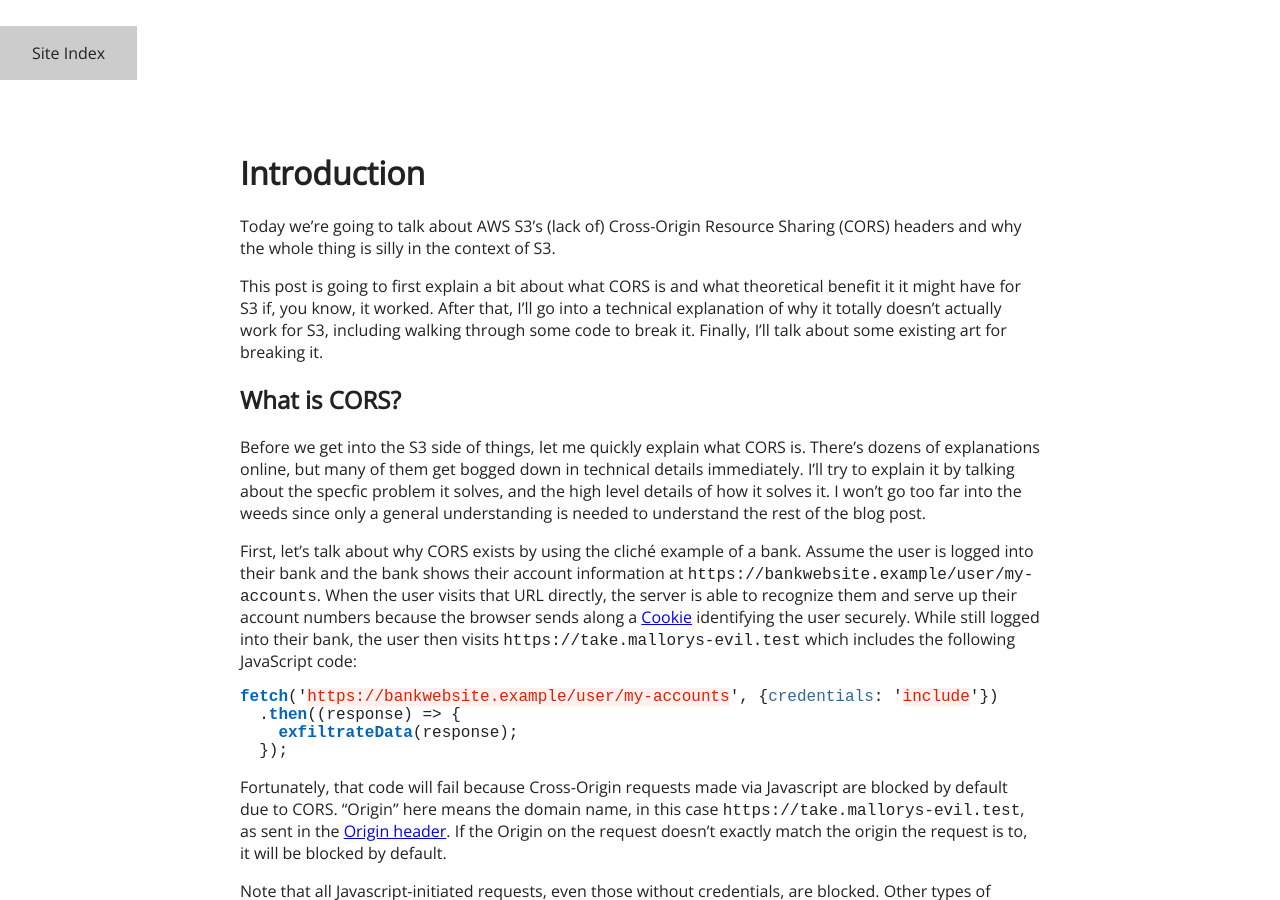
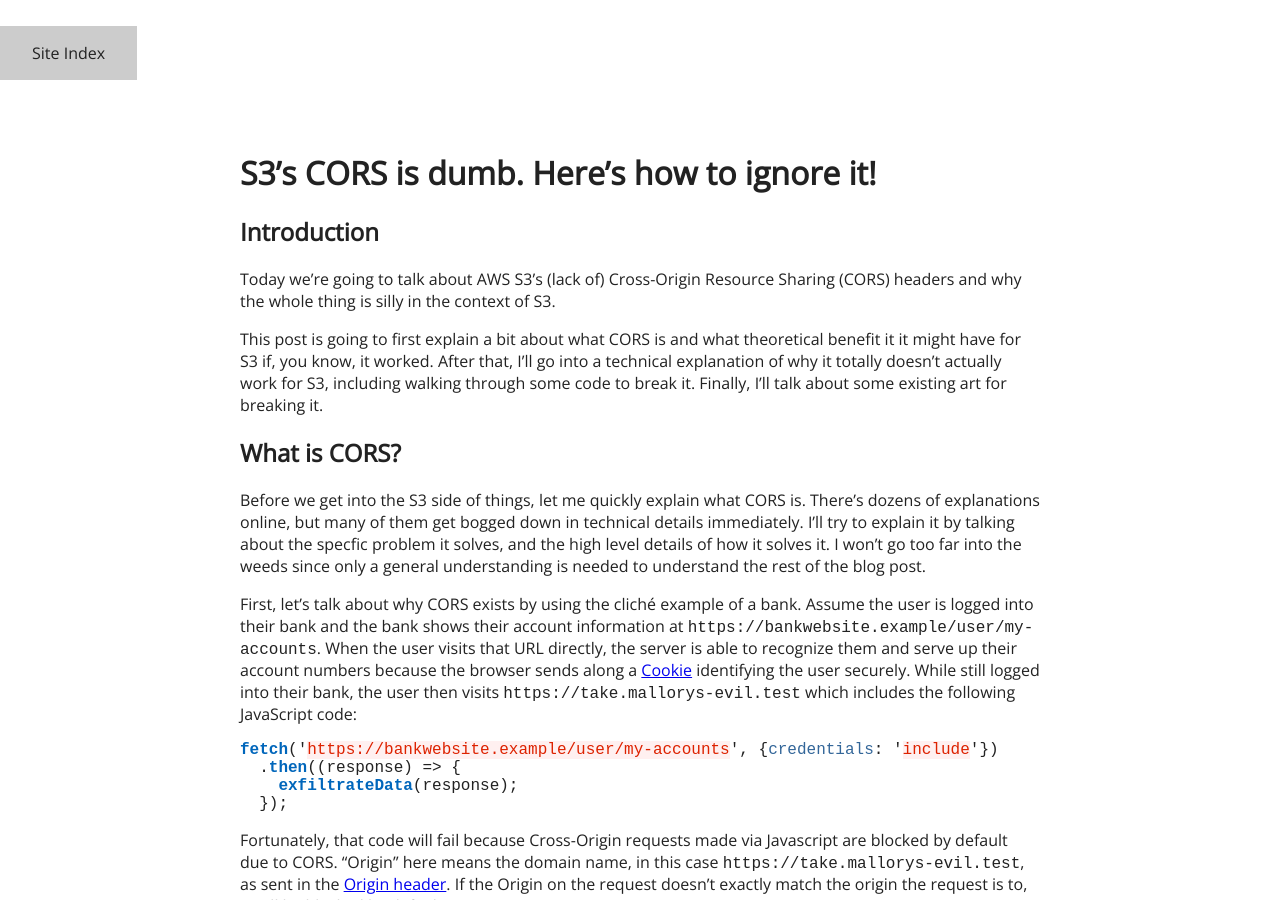
Before and after one commit to euank/euank.com, a Jekyll site: the page built from _posts/2018-10-19-s3-cors-pfffff.md, in a window 1280 px wide and 900 px high. Built offline with Jekyll 4.4.1, drawn with Linux system fonts in a browser that asks for light colours.

```diff
--- a/_posts/2018-10-19-s3-cors-pfffff.md
+++ b/_posts/2018-10-19-s3-cors-pfffff.md
@@ -3,7 +3,9 @@ layout: post
 title: S3's CORS is dumb. Here's how to ignore it!
 ---
 
-# Introduction
+# S3's CORS is dumb. Here's how to ignore it!
+
+## Introduction
 
 Today we're going to talk about AWS S3's (lack of) Cross-Origin Resource Sharing (CORS) headers and why the
 whole thing is silly in the context of S3.
```
